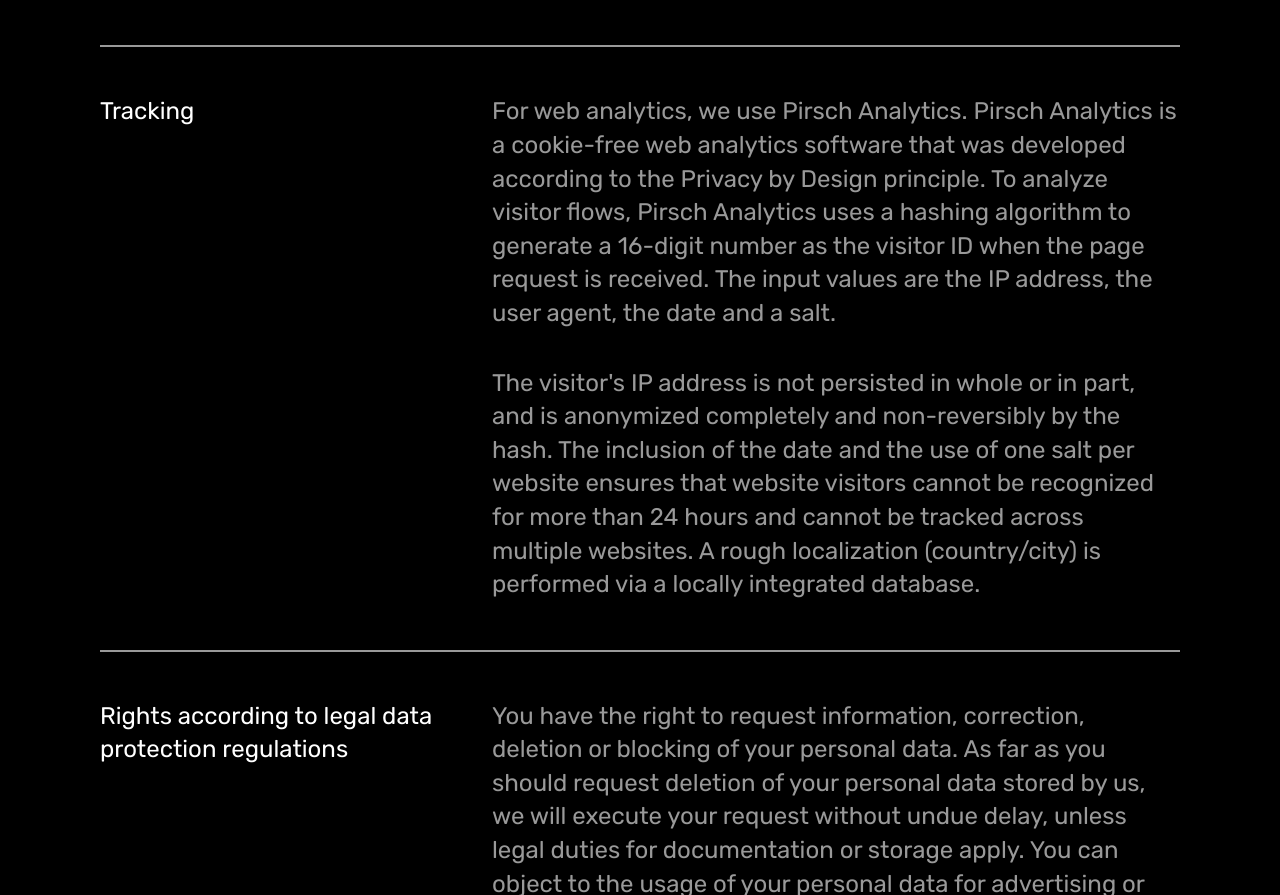
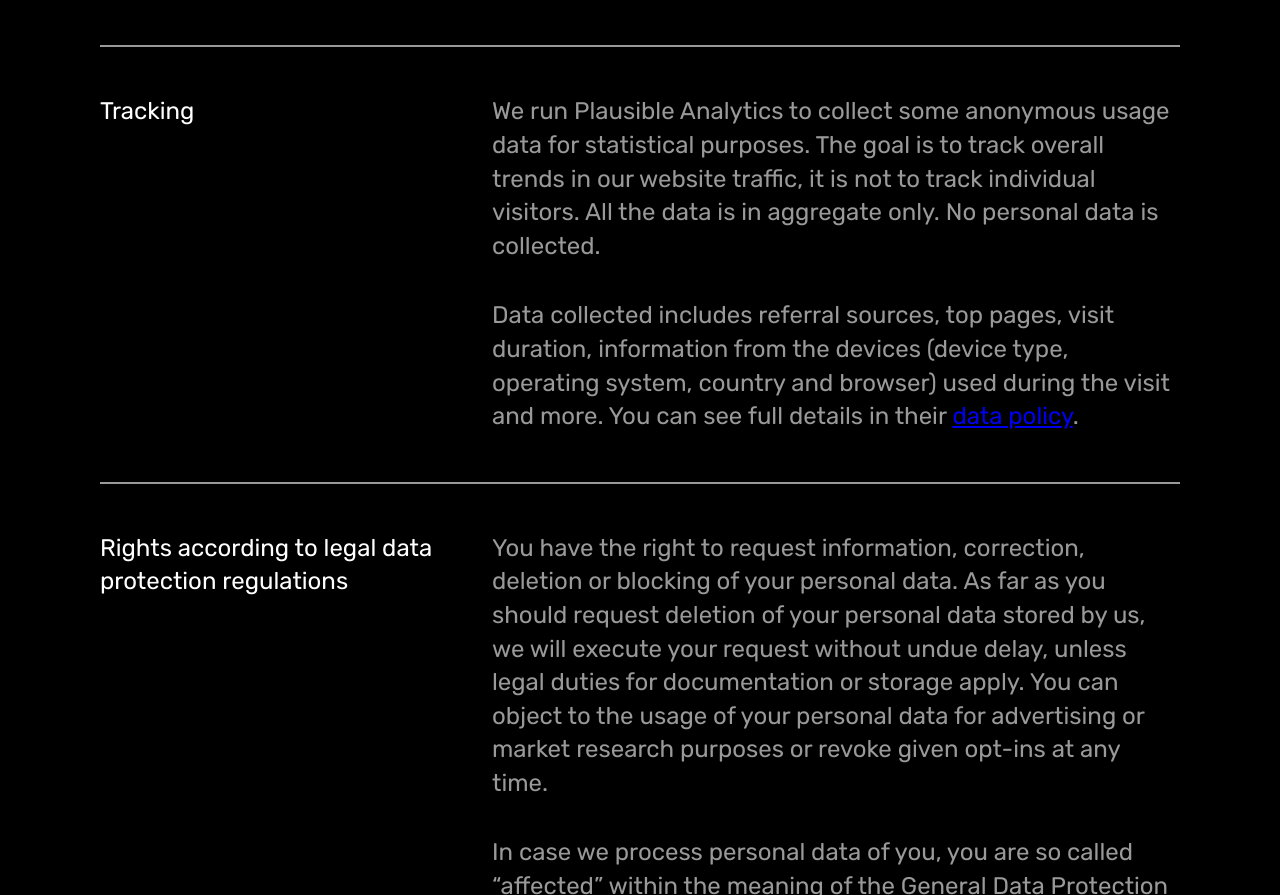
Before and after one commit to tilmx/tilman.io, an Astro site: page /legal/privacy-policy in a window 1280 px wide. Shown: the part 3257-4152 px from the top of the page. Built offline with nearby package versions, Linux system fonts and the light colour scheme; Astro itself is replaced by a stand-in of ours.

Commit message:
feat: switch to plausible tracking

```diff
--- a/src/layouts/Layout.astro
+++ b/src/layouts/Layout.astro
@@ -23,12 +23,7 @@
 		<title>{title}</title>
 		{description && <meta name="description" content={description} />}
 		{noBots && <meta name="robots" content="noindex" />}
-		<script
-			defer
-			type="text/javascript"
-			src="https://api.pirsch.io/pirsch-extended.js"
-			id="pirschextendedjs"
-			data-code="lYz9SSuWC7XV92r1EEj0WOsHdUJTM8V2"></script>
+		<script defer data-domain="tilman.io" src="https://plausible.io/js/script.outbound-links.js" />
 	</head>
 	<body>
 		<slot />
--- a/src/pages/legal/privacy-policy.astro
+++ b/src/pages/legal/privacy-policy.astro
@@ -126,22 +126,10 @@
             </Table>
             <Table title="Tracking">
                 <p>
-                    For web analytics, we use Pirsch Analytics. Pirsch Analytics
-                    is a cookie-free web analytics software that was developed
-                    according to the Privacy by Design principle. To analyze
-                    visitor flows, Pirsch Analytics uses a hashing algorithm to
-                    generate a 16-digit number as the visitor ID when the page
-                    request is received. The input values are the IP address,
-                    the user agent, the date and a salt.
+                    We run Plausible Analytics to collect some anonymous usage data for statistical purposes. The goal is to track overall trends in our website traffic, it is not to track individual visitors. All the data is in aggregate only. No personal data is collected.
                 </p>
                 <p>
-                    The visitor's IP address is not persisted in whole or in
-                    part, and is anonymized completely and non-reversibly by the
-                    hash. The inclusion of the date and the use of one salt per
-                    website ensures that website visitors cannot be recognized
-                    for more than 24 hours and cannot be tracked across multiple
-                    websites. A rough localization (country/city) is performed
-                    via a locally integrated database.
+                    Data collected includes referral sources, top pages, visit duration, information from the devices (device type, operating system, country and browser) used during the visit and more. You can see full details in their <a href="https://plausible.io/data-policy" rel="noreferrer">data policy</a>.
                 </p>
             </Table>
             <Table
```
